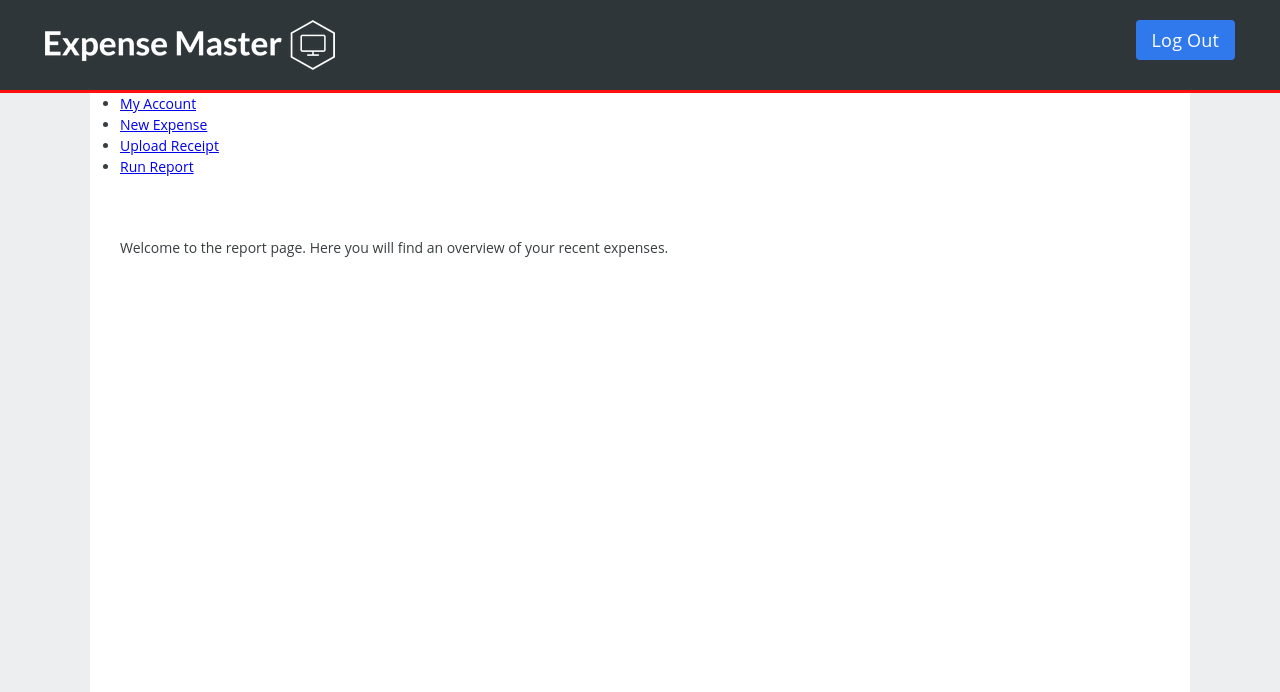
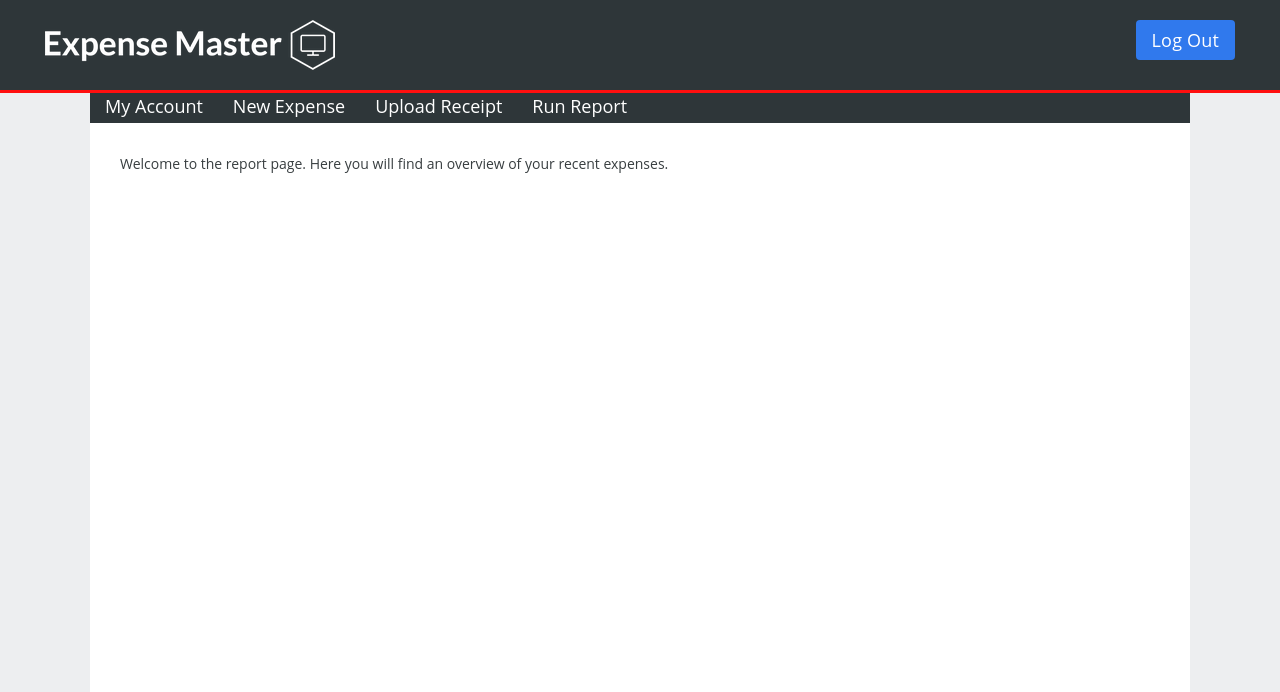
Before and after one commit to smweathe/CSE-CIT-480_Expense_Project, a PHP site: page /ExpenseMaster/report.php in a window 1280 px wide. Shown: the top 692 px of the page. Run offline with PHP 8.4, Linux system fonts and the light colour scheme; a user stored in the database is signed in; some libraries are stand-ins or nearby versions.

Commit message:
Update style.css

```diff
--- a/style.css
+++ b/style.css
@@ -36,7 +36,26 @@
 	width: auto;
 }
 
+/**/
+.side-by-side {
+	width: 100%;
+	background-color: #2E3639;
+	height:30px;
+	margin: 0px;
+	padding: 0px;
+	font-size: 18px;
+}
+.side-by-side li {
+	display: inline;
+	float: left;
+}
+.side-by-side li a {
+	text-decoration: none;
+	color: white;
+	margin: 15px;
+}
 
+/**/
 html{box-sizing:border-box}*,*::after,*::before{box-sizing:inherit}
 .container{max-width:70%;margin-left:auto;margin-right:auto}
 .container::after{clear:both;content:"";display:table}
@@ -224,9 +243,7 @@ section-purple-dark h2 a:hover,.section-purple-dark h3 a,
 .tabs.tabs-terminal .tab-label-active,.tabs.tabs-terminal .tab-label.active,.tabs.tabs-terminal [type="radio"]:checked+.tab-label{background:#EAE9F1;color:#222;font-weight:normal;border-right:0;border-radius:0 0 4px 4px;border-top:1px solid rgba(0,0,0,0.2)}
 .tabs.tabs-terminal .tab-label{padding:8px 13px;border-right:1px solid rgba(17,17,17,0.2);font-weight:normal;font-size:16px;color:#fff;color:rgba(255,255,255,0.8)}
 .elements{width:100%;margin:0 auto}
-ul,ol{margin:0 0 30px 0;padding-left:30px}
-ul li>ul,ul li ol,ol li>ul,ol li ol{margin-top:15px}
-nav.nav-inline ul,.breadcrumbs ul,.list-inline{padding-left:0}
+nav.nav-inline ul,.breadcrumbs ul,.list-inline{padding-left:0px}
 nav.nav-inline ul li,.breadcrumbs ul li,.list-inline li{display:inline-block}
 nav ul,.breadcrumbs ul,.list-unstyled{padding-left:0;margin:0}
 nav ul ul,.breadcrumbs ul ul,.list-unstyled ul{margin:0;padding:0}
```
